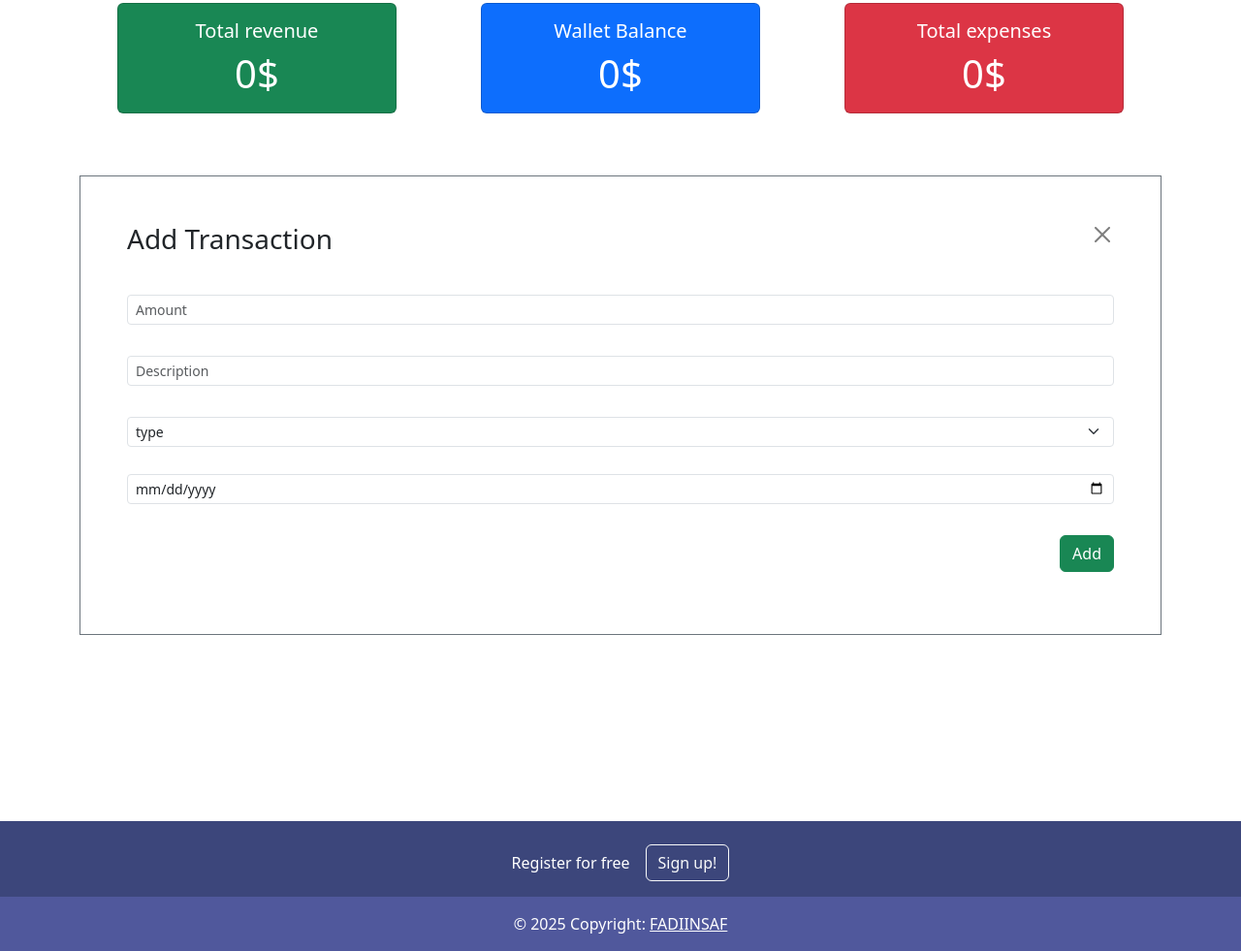
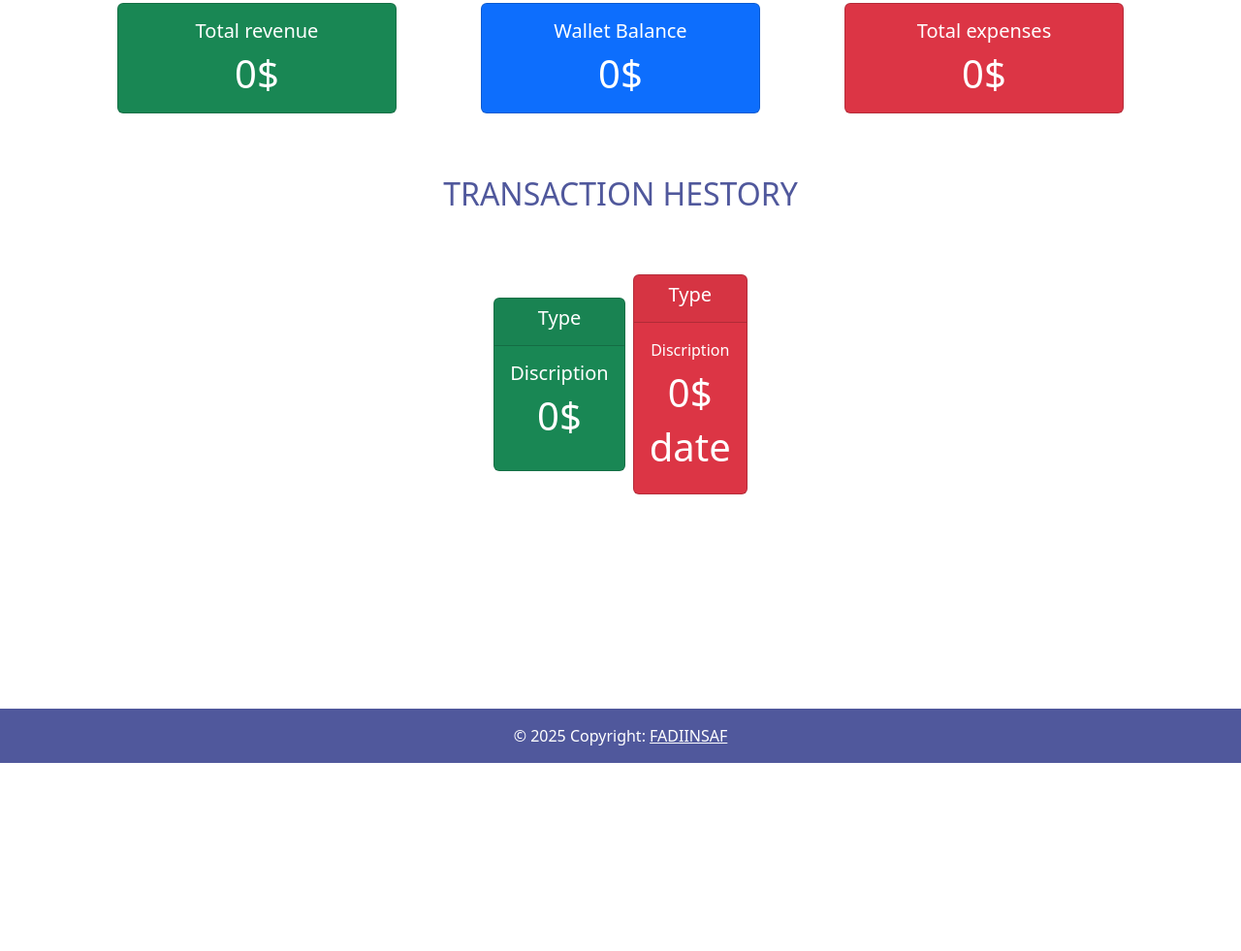
Before and after one commit to fadiinsaf/BZTAMI, a plain HTML site: page index.html in a window 1280 px wide. Shown: the part 181-1162 px from the top of the page at 97% size. After the commit the page ends 968 px from the top, so only its background shows below. Drawn offline with nearby package versions, Linux system fonts and the light colour scheme.

Commit message:
add trnsaction cards style

```diff
--- a/index.html
+++ b/index.html
@@ -6,7 +6,6 @@
     <meta name="viewport" content="width=device-width, initial-scale=1.0">
     <title>Bztami</title>
     <link rel="stylesheet" href="style.css">
-    <script src="script.js"></script>
 
     <link rel="icon" type="image/x-icon" href="images/logo.png">
     <link href="https://cdn.jsdelivr.net/npm/bootstrap@5.3.8/dist/css/bootstrap.min.css" rel="stylesheet"
@@ -30,7 +29,7 @@
             </div>
 
             <div class="button" style="margin-right: 1em;">
-                <button type="button" class="btn btn-success">Add Transaction</button>
+                <button id="addbutton" type="button" class="btn btn-success">Add Transaction</button>
             </div>
 
         </div>
@@ -45,7 +44,7 @@
 
             <div class="card bg-success" style="width: 18rem;">
                 <div class="card-body">
-                    <h5 class="card-title text-center text-white">Total revenue</h5>
+                    <h5 id="Total_revenue" class="card-title text-center text-white">Total revenue</h5>
                     <div id="total-revenue" class="display-6 text-center text-white">0$</div>
                 </div>
             </div>
@@ -53,14 +52,14 @@
 
             <div class="card bg-primary" style="width: 18rem;">
                 <div class="card-body">
-                    <h5 class="card-title text-center text-white">Wallet Balance</h5>
-                    <div id="total-expenses" class="display-6 text-center text-white">0$</div>
+                    <h5 id="Wallet_Balance" class="card-title text-center text-white">Wallet Balance</h5>
+                    <div id="wallet-balance" class="display-6 text-center text-white">0$</div>
                 </div>
             </div>
 
             <div class="card bg-danger" style="width: 18rem;">
                 <div class="card-body">
-                    <h5 class="card-title text-center text-white">Total expenses</h5>
+                    <h5 id="Total_expenses" class="card-title text-center text-white">Total expenses</h5>
                     <div id="total-expenses" class="display-6 text-center text-white">0$</div>
                 </div>
             </div>
@@ -68,27 +67,56 @@
 
         </div>
 
-        <form class="addtransiction border border-secondary p-5">
+        <div class="hestorytitle text-center" style="color: #50589C; margin-bottom: 4em;">
+            <h2>TRANSACTION HESTORY</h2>
+        </div>
 
-            <div class="d-flex justify-content-between" style="margin-bottom: 2em;">
+        <div id="hestorycards" class="d-flex flex-wrap gap-2 justify-content-center align-items-center">
+
+                <div class="card text-bg-success mb-3" id="income" style="max-width: 18rem;">
+                    <div class="card-header text-center"><h5>Type</h5></div>
+                    <div class="card-body">
+                        <h5 class="card-title text-center">Discription</h5>
+                        <p class="text-center display-6">0$</p>
+                    </div>
+                </div>
+
+                <div class="card text-bg-danger mb-3" id="expense" style="max-width: 18rem;">
+                    <div class="card-header text-center"><h5>Type</h5></div>
+                    <div class="card-body">
+                        <p class="card-title text-center">Discription</p>
+                        <h4 class="text-center display-6">0$</h4>
+                        <h4 class="text-center display-6">date</h4>
+                    </div>
+                </div>
+
+        </div>
+
+        <div id="overlay"
+            class="d-none position-fixed top-0 start-0 w-100 h-100 bg-dark bg-opacity-50 d-flex justify-content-center align-items-center">
+
+            <form class="bg-light addtransiction border border-secondary p-5 z-11" id="addform">
+
+                <div class="d-flex justify-content-between gap-5" style="margin-bottom: 2em;">
                     <h3>Add Transaction</h3>
-                <button type="button" class="btn-close" aria-label="Close"></button>
+                    <button type="button" class="btn-close align-self-center" aria-label="Close"></button>
                 </div>
 
                 <div style="margin-bottom: 2em;">
-                <input class="form-control form-control-sm" type="number" placeholder="Amount"
+                    <input class="form-control form-control-sm" type="number" id="amount" placeholder="Amount"
                         aria-label=".form-control-sm example" min="0" max="100000" required>
                 </div>
 
                 <div style="margin-bottom: 2em;">
-                <input class="form-control form-control-sm" type="text" placeholder="Description"
+                    <input class="form-control form-control-sm" type="text" id="description" placeholder="Description"
                         aria-label=".form-control-sm example" required>
                 </div>
 
                 <div>
 
-                <select class="form-select form-select-sm" required aria-label="Small select example" style="margin-bottom: 2em;">
-                    <option disabled selected hidden>type</option>
+                    <select class="form-select form-select-sm"  aria-label="Small select example"
+                        style="margin-bottom: 2em;" id="type" required>
+                        <option value="" selected disabled hidden> Type</option>
                         <option value="income">income</option>
                         <option value="expense">expense</option>
                     </select>
@@ -97,36 +125,23 @@
 
                 <div style="margin-bottom: 2em;">
                     <input class="form-control form-control-sm" type="date" placeholder="Date"
-                    aria-label=".form-control-sm example" required>
+                        aria-label=".form-control-sm example" required id="date">
                 </div>
 
 
                 <div class="col-auto d-flex justify-content-end">
-                <button type="submit" class="btn btn-success mb-3">Add</button>
+                    <button type="submit" id="submit" class="btn btn-success mb-3">Add</button>
                 </div>
 
             </form>
 
-
+        </div>
 
     </div>
 
+
     <!-- Footer -->
-    <footer class="text-center text-white" style="background-color: #3C467B; margin-top:12em;">
-        <!-- Grid container -->
-        <div class="container p-4 pb-0">
-            <!-- Section: CTA -->
-            <section class="">
-                <p class="d-flex justify-content-center align-items-center">
-                    <span class="me-3">Register for free</span>
-                    <button data-mdb-ripple-init type="button" class="btn btn-outline-light btn-rounded">
-                        Sign up!
-                    </button>
-                </p>
-            </section>
-            <!-- Section: CTA -->
-        </div>
-        <!-- Grid container -->
+    <footer class="text-center text-white" style="margin-top:12.8em;">
 
         <!-- Copyright -->
         <div class="text-center p-3" style="background-color: #50589C;">
@@ -134,9 +149,11 @@
             <a class="text-white" href="https://github.com/fadiinsaf">FADIINSAF</a>
         </div>
         <!-- Copyright -->
+
     </footer>
     <!-- Footer -->
 
+    <script src="script.js"></script>
 </body>
 
 </html>
```
Lines whose indentation alone changed are shown as unchanged.
